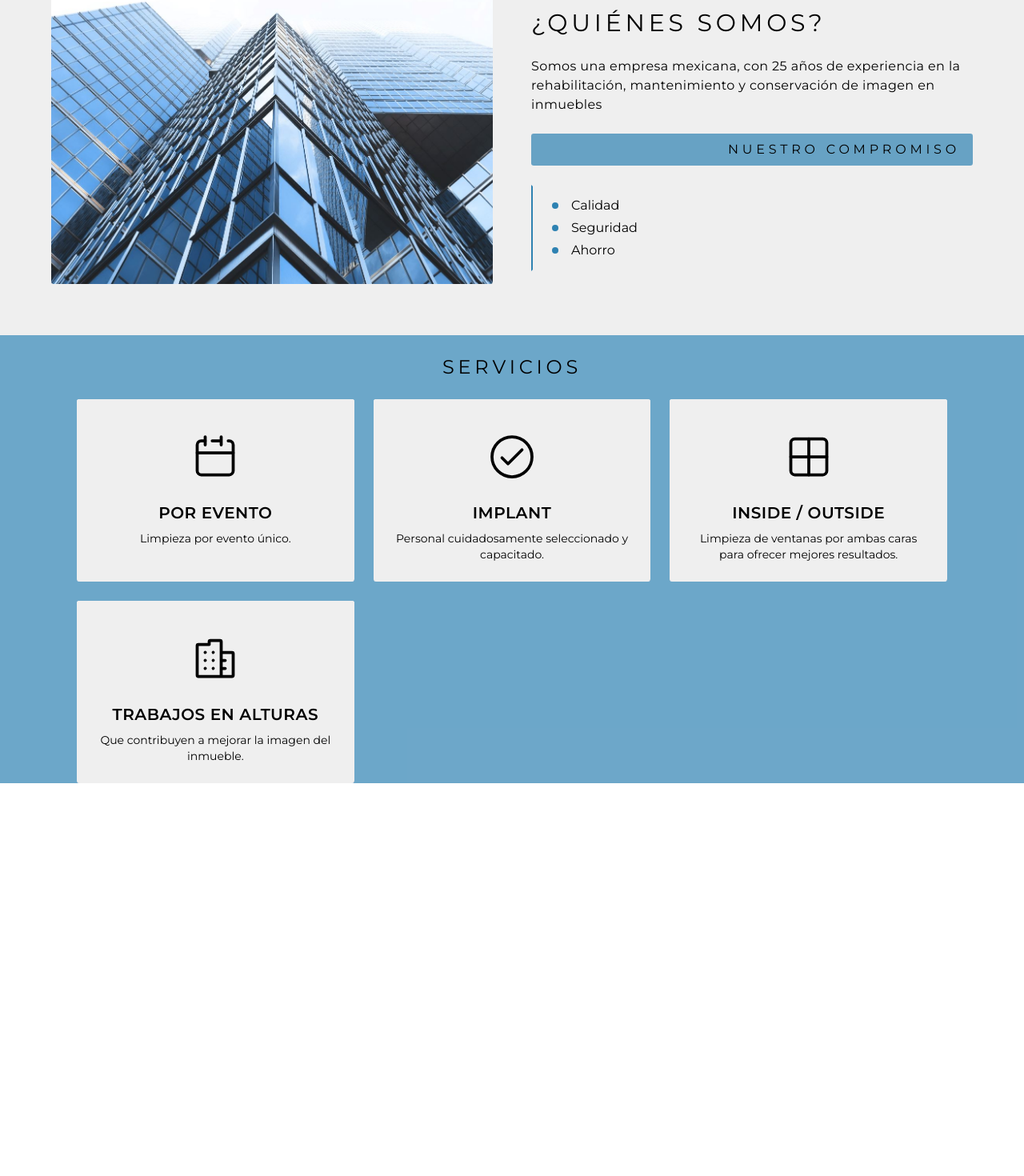
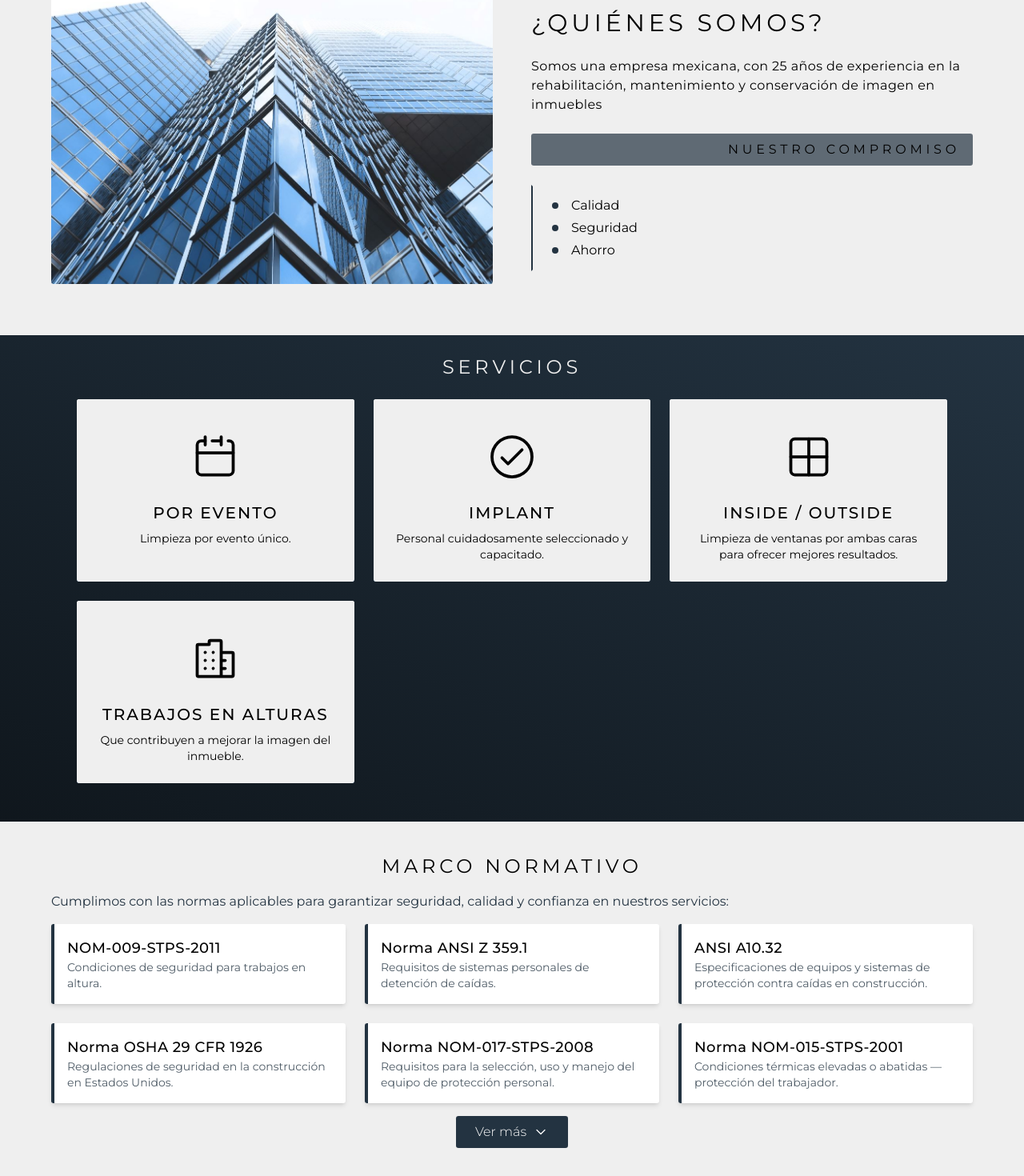
Before and after one commit to Alnn7Bf/Mained, a React (Vite) app: page / in a window 1280 px wide. Shown: the part 869-2339 px from the top of the page at 80% size. Before the commit the page ends 1848 px from the top, so only its background shows below. Built offline with nearby package versions, Linux system fonts and the light colour scheme.

Commit message:
Actualización de services section y adición de Marco Normativo

```diff
--- a/src/App.jsx
+++ b/src/App.jsx
@@ -2,6 +2,7 @@ import Header from './components/Header'
 import Hero from './sections/Hero'
 import About from './sections/About'
 import Services from './sections/Services'
+import Norms from './sections/Norms'
 import Gallery from './sections/Gallery'
 import Contact from './sections/Contact'
 import Footer from './components/Footer'
@@ -14,6 +15,7 @@ function App() {
       <Hero />
       <About />
       <Services />
+      <Norms />
       <Gallery />
       <Contact />
       <Footer />
--- a/src/components/Icons.jsx
+++ b/src/components/Icons.jsx
@@ -60,3 +60,19 @@ export const Icon4 = ({size}) => {
         </svg>
     </>
 };
+
+export const NavArrowDown = ({size}) => {
+    return  <>
+        <svg width={size} height={size} fill="none" stroke="currentColor" strokeLinecap="round" strokeLinejoin="round" strokeWidth="1.5" viewBox="0 0 24 24" xmlns="http://www.w3.org/2000/svg">
+        <path d="M6 9L12 15L18 9"></path>
+        </svg>
+    </>
+};
+
+export const NavArrowUp = ({size}) => {
+    return  <>
+        <svg width={size} height={size} fill="none" stroke="currentColor" strokeLinecap="round" strokeLinejoin="round" strokeWidth="1.5" viewBox="0 0 24 24" xmlns="http://www.w3.org/2000/svg">
+        <path d="M6 15L12 9L18 15"></path>
+        </svg>
+    </>
+};
--- a/src/components/Navbar.jsx
+++ b/src/components/Navbar.jsx
@@ -4,7 +4,7 @@ import {IconMenu, IconClose} from './Icons'
 const LinkItem = ({text, onClick}) => {
   return (
     <>
-      <a className={`px-6 py-6 md:py-3 lg:px-8 xl:px-10 tracking-navbar text-xs font-medium hover:text-black/50 transition-all duration-500 cursor-pointer`} onClick={onClick}>{text}</a>
+      <a className={`px-6 py-6 md:py-3 lg:px-8 xl:px-10 tracking-navbar text-xs font-medium hover:text-gray-700 cursor-pointer`} onClick={onClick}>{text}</a>
     </>
   )
 }
@@ -30,7 +30,6 @@ function Navbar() {
 
       const top = aboutSection.getBoundingClientRect().top;
 
-      // Cuando el top de la sección about sea menor o igual a 0, ya la alcanzaste
       setScrolled(top <= 0);
     };
 
@@ -41,7 +40,7 @@ function Navbar() {
 }, []);
 
   return (
-    <nav className={`z-20 flex fixed w-dvw ${isOpen? 'bg-light/80' : 'bg-light/30'} md:bg-light/30 justify-center flex-col md:flex-row backdrop-blur-xs text-black transition-all duration-500`} id="menu">
+    <nav className={`z-20 flex fixed w-dvw ${isOpen? 'bg-light/80' : 'bg-light/50'} md:bg-light/50 justify-center flex-col md:flex-row backdrop-blur-xs text-black transition-all duration-500 shadow-sm`} id="menu">
       <label className="cursor-pointer md:hidden m-2" onClick={toggleMenu}>
         {isOpen? <IconClose size={36}/> : <IconMenu size={36}/>}
       </label>
--- a/src/components/ServiceCard.jsx
+++ b/src/components/ServiceCard.jsx
@@ -4,11 +4,11 @@ function ServiceCard({ image, icon, title, description }) {
   return (
     <div className="relative overflow-hidden rounded-global cursor-pointer">
       <div className="absolute inset-0 bg-cover bg-center transition-opacity duration-300" style={{ backgroundImage: `url(${image})` }}></div>
-      <div className="relative h-full flex flex-col gap-2 p-6 items-center bg-light md:hover:bg-black/40 text-black md:hover:text-light transition-colors duration-300">
+      <div className="relative h-full flex flex-col gap-2 p-6 items-center bg-black/60 md:bg-light md:hover:bg-black/60 text-light md:text-black hover:text-light transition-colors duration-300">
         <div className="flex h-24 w-24 justify-center items-center">
           <Icon size={60} />
         </div>
-        <h3 className="text-xl font-semibold tracking-wide text-center text-inherit">
+        <h3 className="text-xl font-medium tracking-widest text-center text-inherit">
           {title}
         </h3>
         <p className="text-sm text-inherit/60 text-center">{description}</p>
--- a/src/index.css
+++ b/src/index.css
@@ -4,7 +4,8 @@
     --tracking-navbar: 0.3rem;
     --tracking-hero: 0.5rem;
     --tracking-title: 0.3rem;
-    --color-primary: #2e82b2;
+    --color-primary: #233341;
+    --color-primary-dark: color-mix(in srgb, var(--color-primary) 80%, black 100%);
     --color-light: #efefef;
     --color-dark: #0f0f0f;
     --radius-global: 0.2rem;
@@ -13,3 +14,7 @@
 * {
     font-family: "Montserrat", sans-serif;
 }
+
+.prueba {
+    background: #233341;
+}
--- a/src/sections/About.jsx
+++ b/src/sections/About.jsx
@@ -4,7 +4,7 @@ function About() {
 
   return (
     <>
-      <section className="flex flex-col md:flex-row w-full bg-light justify-center items-center py-16 px-8" id="about">
+      <section className="flex flex-col md:flex-row w-full bg-light justify-center items-center py-16 px-8 md:px-16" id="about">
         <div className="max-w-6xl w-full grid md:grid-cols-2 gap-12 items-center">
           <div className="h-70 md:h-90 bg-gray-300 overflow-hidden rounded-global">
             <img src={aboutImg} alt="Nosotros" className="w-full h-full object-cover"/>
--- a/src/sections/Gallery.jsx
+++ b/src/sections/Gallery.jsx
@@ -2,7 +2,9 @@ function Gallery() {
 
   return (
     <>
+      <section className="" id="gallery">
 
+      </section>
     </>
   )
 }
--- a/src/sections/Hero.jsx
+++ b/src/sections/Hero.jsx
@@ -5,7 +5,7 @@ function Hero() {
     <>
       <section className="relative h-dvh w-full grid place-items-center" id="start">
         <div className="absolute inset-0 -z-10 bg-cover bg-top" style={{backgroundImage: `url(${image})`}}></div>
-        <div className="absolute inset-0 z-0 bg-black/30"></div>
+        <div className="absolute inset-0 z-0 bg-black/50"></div>
         <div className="relative flex flex-col gap-2 text-center">
           <h1 className="text-white tracking-hero text-4xl text-shadow-md">MAINED</h1>
           <p className="text-white tracking-navbar  text-shadow-md">MANTENIMIENTO INTEGRAL</p>
--- /dev/null
+++ b/src/sections/Norms.jsx
@@ -0,0 +1,113 @@
+import { useState } from "react";
+import {NavArrowDown, NavArrowUp} from "../components/Icons"
+
+function Norms() {
+  const [isOpen, setIsOpen] = useState(false);
+
+  const normas = [
+    {
+      code: "NOM-009-STPS-2011",
+      description: "Condiciones de seguridad para trabajos en altura.",
+      ref: ''
+    },
+    {
+      code: "Norma ANSI Z 359.1",
+      description: "Requisitos de sistemas personales de detención de caídas.",
+      ref: ''
+    },
+    {
+      code: "ANSI A10.32",
+      description: "Especificaciones de equipos y sistemas de protección contra caídas en construcción.",
+      ref: ''
+    },
+    {
+      code: "Norma OSHA 29 CFR 1926",
+      description: "Regulaciones de seguridad en la construcción en Estados Unidos.",
+      ref: ''
+    },
+    {
+      code: "Norma NOM-017-STPS-2008",
+      description: "Requisitos para la selección, uso y manejo del equipo de protección personal.",
+      ref: ''
+    },
+    {
+      code: "Norma NOM-015-STPS-2001",
+      description: "Condiciones térmicas elevadas o abatidas — protección del trabajador.",
+      ref: ''
+    },
+    {
+      code: "Norma NOM-013-STPS-1993",
+      description: "Condiciones de seguridad e higiene en trabajos que generen radiaciones no ionizantes.",
+      ref: ''
+    },
+    {
+      code: "NMX-EC-17025-IMNC-2006",
+      description: "Requisitos generales para la competencia de los laboratorios de ensayo y calibración.",
+      ref: ''
+    },
+    {
+      code: "NMX-CC-9001-IMNC-2008",
+      description: "Sistema de gestión de calidad basado en ISO 9001.",
+      ref: ''
+    },
+    {
+      code: "NRF-024-PEMEX-2009",
+      description: "Especificaciones y lineamientos de seguridad para trabajos en instalaciones de PEMEX.",
+      ref: ''
+    },
+    {
+      code: "NRF-063-CFE-2007",
+      description: "Requisitos técnicos para trabajos y equipos utilizados en instalaciones eléctricas de CFE.",
+      ref: ''
+    },
+    {
+      code: "NRF-032-CFE-2010",
+      description: "Lineamientos técnicos para estructuras y obras relacionadas con redes eléctricas.",
+      ref: ''
+    },
+    {
+      code: "NMX-S-058/1-SCFI-2005",
+      description: "Requisitos generales para equipos de protección personal contra caídas.",
+      ref: ''
+    },
+    {
+      code: "NMX-S-058/5-SCFI-2005",
+      description: "Especificaciones de desempeño para componentes de sistemas de detención de caídas.",
+      ref: ''
+    },
+    {
+      code: "PROY-NMX-S-058/2-SCFI-2006",
+      description: "Proyecto de norma para líneas de vida y sistemas horizontales de protección.",
+      ref: ''
+    }
+  ];
+
+  const modal = isOpen? normas : normas.slice(0, 6);
+
+  return (
+    <>
+      <section className="flex justify-center bg-light w-full px-10 py-10" id="norms">
+        <div className="max-w-6xl w-full flex flex-col gap-4">
+          <h2 className='text-2xl text-center tracking-title'>MARCO NORMATIVO</h2>
+          <p className="text-md text-center md:text-left text-primary">Cumplimos con las normas aplicables para garantizar seguridad, calidad y confianza en nuestros servicios:</p>
+          <ul className="grid grid-cols-1 sm:grid-cols-2 lg:grid-cols-3 gap-6">
+            {
+              modal.map(({code, description, ref}, index) => (
+                <li key={index} className="p-4 rounded-global bg-white border-l-4 border-primary cursor-pointer shadow-md" onClick={() => ref && window.open(ref, '_blank')}>
+                  <h3 className="text-lg font-medium tracking-wide">{code}</h3>
+                  <p className="text-sm text-primary/80">{description}</p>
+                </li>
+              ))
+            }
+          </ul>
+          <button className="flex flex-row gap-2 items-center bg-primary text-white font-light mx-auto py-2 px-6 rounded-global hover:bg-primary/90" onClick={() => {setIsOpen(!isOpen)}}>
+            Ver {isOpen? 'menos' : 'más'}
+            {isOpen? <NavArrowUp size={20}/> : <NavArrowDown size={20}/>}
+          </button>
+        </div>
+      </section>
+    </>
+  )
+}
+
+export default Norms
--- a/src/sections/Services.jsx
+++ b/src/sections/Services.jsx
@@ -30,9 +30,9 @@ function Services() {
 
   return (
     <>
-      <section className="flex w-full bg-primary/70 justify-center px-8 md:px-24" id="services">
-        <div className='flex flex-col w-full justify-center items-center'>
-          <h2 className='text-2xl text-center tracking-title m-6'>SERVICIOS</h2>
+      <section className="flex w-full bg-linear-to-tr from-primary-dark to-primary justify-center px-8 md:px-24 pb-12" id="services">
+        <div className='flex flex-col w-full justify-center items-center max-w-6xl'>
+          <h2 className='text-2xl text-center tracking-title m-6 text-light'>SERVICIOS</h2>
           <div className='grid grid-cols-1 sm:grid-cols-2 lg:grid-cols-3 gap-6'>
             {
               services.map(({image, icon, title, description}, index) => (
```
Also changed, not shown: src/assets/brush.png (deleted).
